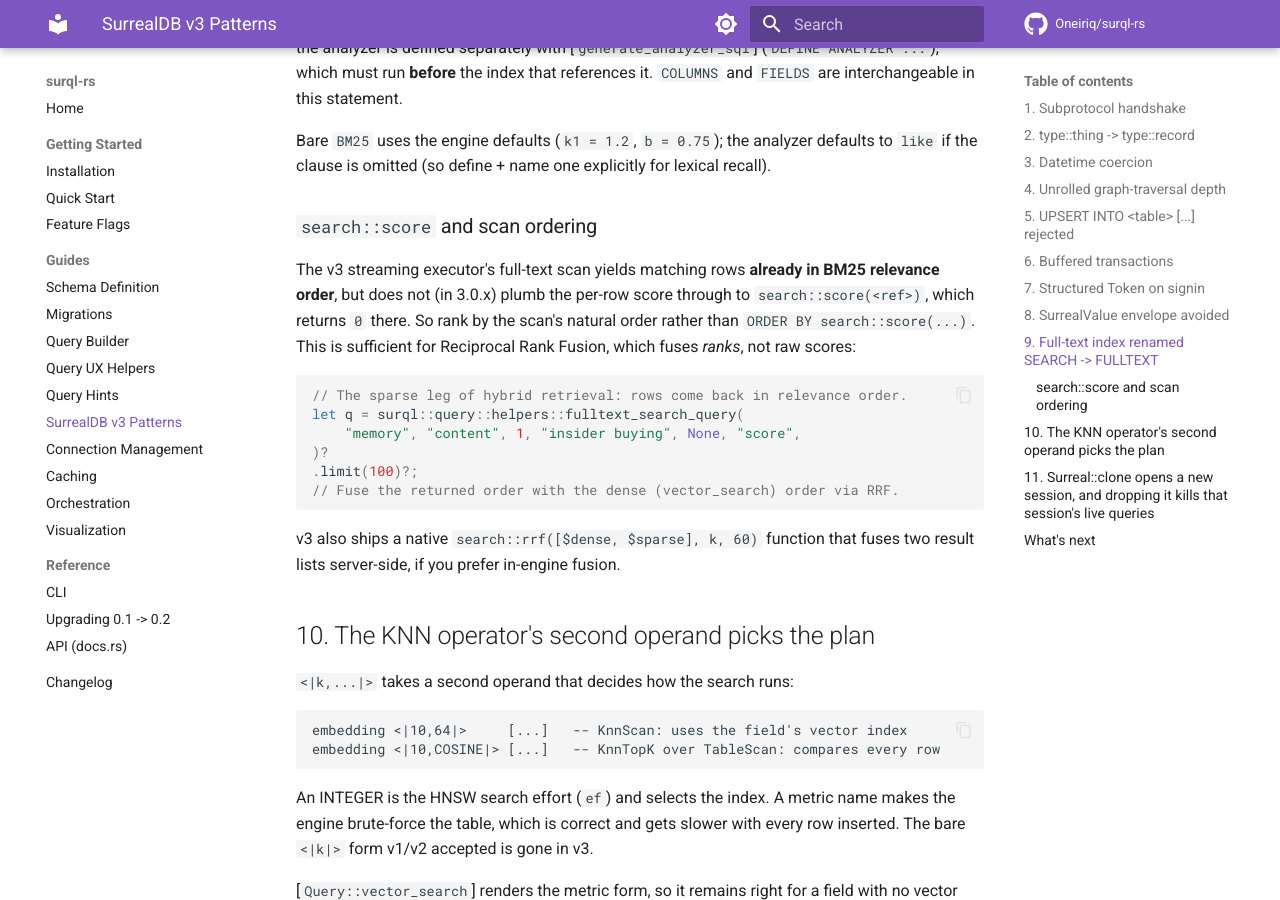
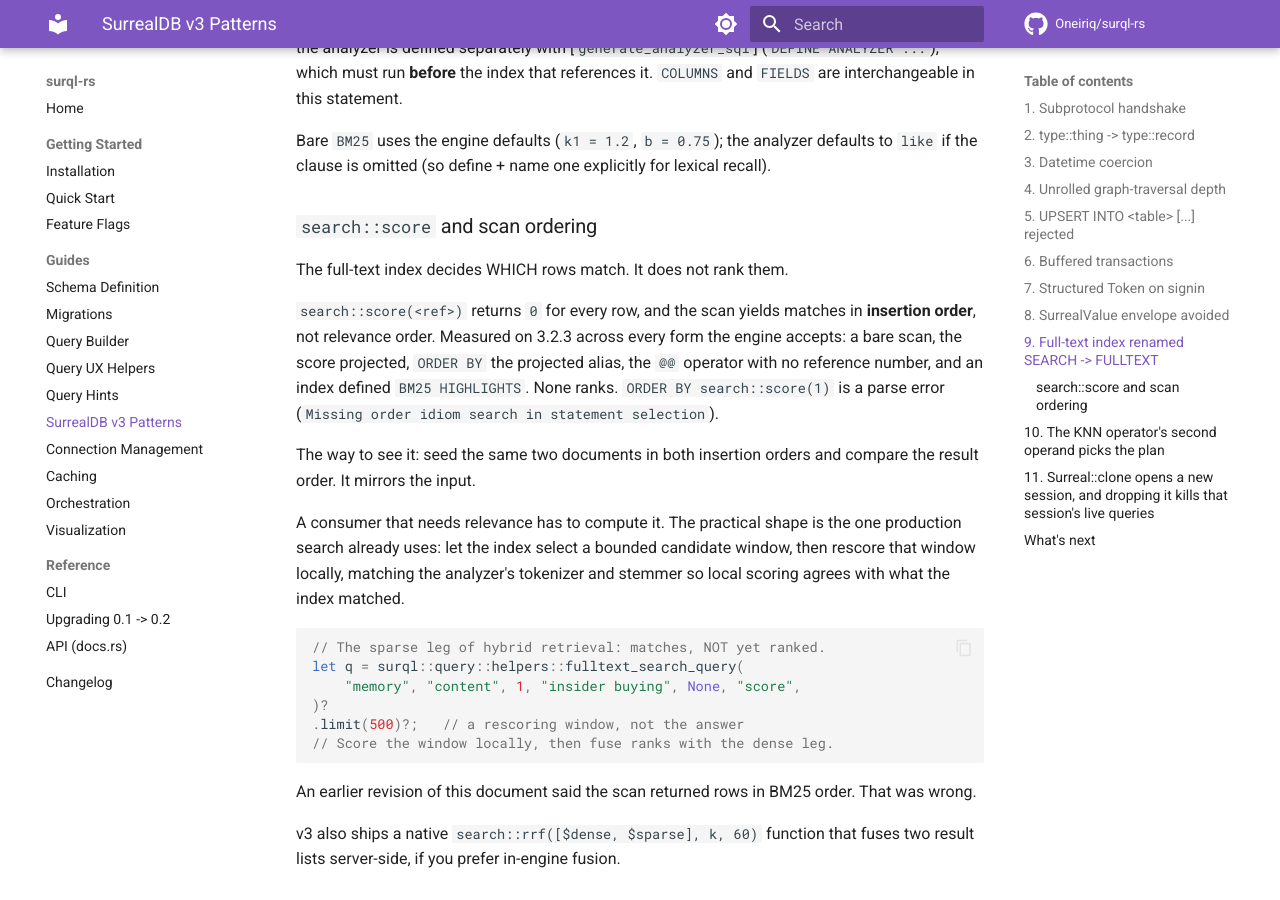
Before and after one commit to Oneiriq/surql-rs, an MkDocs documentation site: the page built from docs/v3-patterns.md, in a window 1280 px wide and 900 px high, scrolled down 4119 px. Built offline with MkDocs 1.6.1 and Material for MkDocs 9.7.7, drawn with Linux system fonts in a browser that asks for light colours; comment, search, counter and statistics services are not loaded.

Commit message:
docs: the full-text scan does not rank
This document asserted the v3 full-text scan yields matches already in
BM25 relevance order. It does not. It yields them in insertion order,
and search::score returns 0 for every row.

Measured on 3.2.3 across every form the engine accepts: a bare scan,
the score projected, ORDER BY the projected alias, the @@ operator
with no reference number, and an index defined BM25 HIGHLIGHTS. None
ranks. ORDER BY search::score(1) is a parse error.

The way to see it is to seed the same two documents in both insertion
orders and compare: the result order mirrors the input.

A consumer that needs relevance has to compute it over a bounded
candidate window, matching the analyzer's tokenizer and stemmer.

````diff
--- a/docs/v3-patterns.md
+++ b/docs/v3-patterns.md
@@ -212,20 +212,34 @@ lexical recall).
 
 ### `search::score` and scan ordering
 
-The v3 streaming executor's full-text scan yields matching rows **already in BM25
-relevance order**, but does not (in 3.0.x) plumb the per-row score through to
-`search::score(<ref>)`, which returns `0` there. So rank by the scan's natural
-order rather than `ORDER BY search::score(...)`. This is sufficient for
-Reciprocal Rank Fusion, which fuses *ranks*, not raw scores:
+The full-text index decides WHICH rows match. It does not rank them.
+
+`search::score(<ref>)` returns `0` for every row, and the scan yields matches in
+**insertion order**, not relevance order. Measured on 3.2.3 across every form the
+engine accepts: a bare scan, the score projected, `ORDER BY` the projected alias,
+the `@@` operator with no reference number, and an index defined `BM25
+HIGHLIGHTS`. None ranks. `ORDER BY search::score(1)` is a parse error (`Missing
+order idiom search in statement selection`).
+
+The way to see it: seed the same two documents in both insertion orders and
+compare the result order. It mirrors the input.
+
+A consumer that needs relevance has to compute it. The practical shape is the one
+production search already uses: let the index select a bounded candidate window,
+then rescore that window locally, matching the analyzer's tokenizer and stemmer
+so local scoring agrees with what the index matched.
 
 ```rust
-// The sparse leg of hybrid retrieval: rows come back in relevance order.
+// The sparse leg of hybrid retrieval: matches, NOT yet ranked.
 let q = surql::query::helpers::fulltext_search_query(
     "memory", "content", 1, "insider buying", None, "score",
 )?
-.limit(100)?;
-// Fuse the returned order with the dense (vector_search) order via RRF.
+.limit(500)?;   // a rescoring window, not the answer
+// Score the window locally, then fuse ranks with the dense leg.
 ```
+
+An earlier revision of this document said the scan returned rows in BM25 order.
+That was wrong.
 
 v3 also ships a native `search::rrf([$dense, $sparse], k, 60)` function that fuses
 two result lists server-side, if you prefer in-engine fusion.
````
